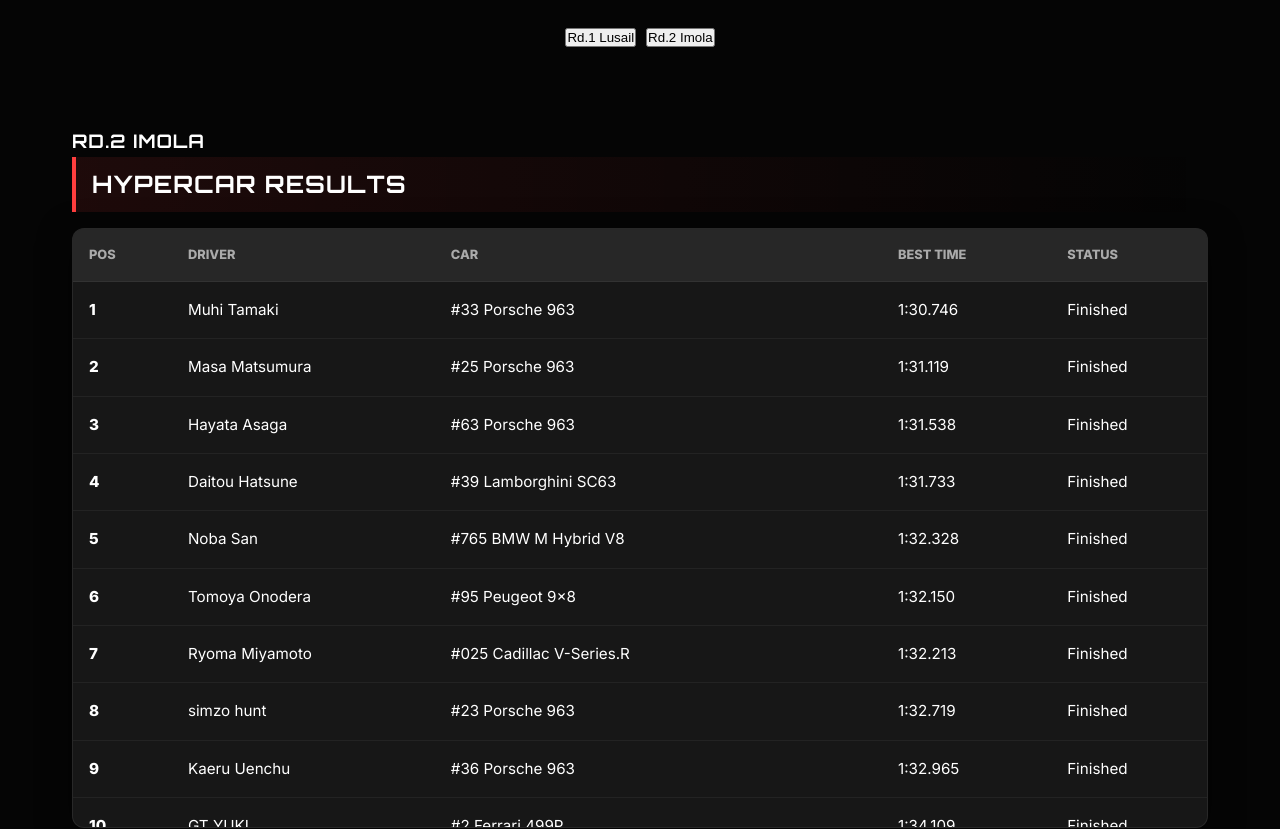
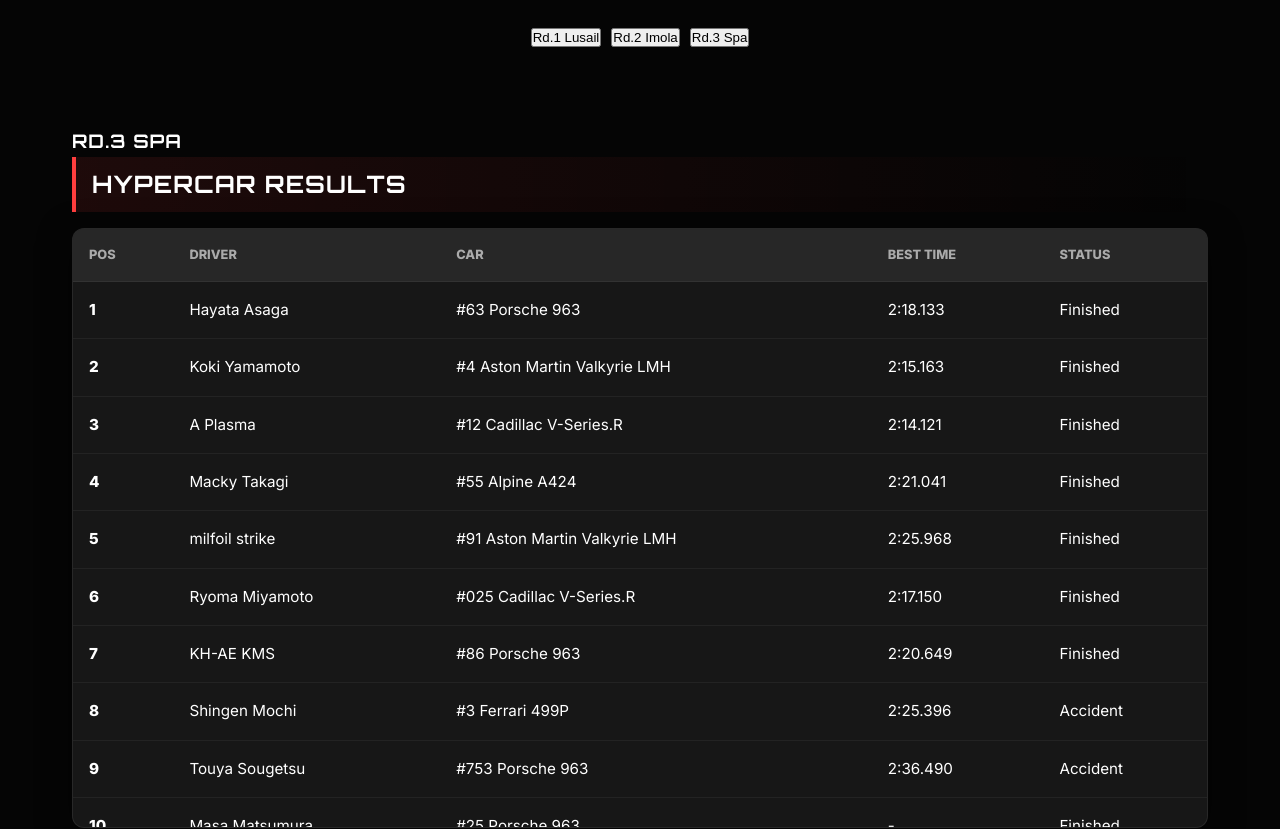
Before and after one commit to ciccida/wec-sprint-series, a React (Vite) app: page / in a window 1280 px wide. Shown: the part 3710-4539 px from the top of the page. Built offline with nearby package versions, Linux system fonts and the light colour scheme.

Commit message:
feat(ui): Add Rd.3 Spa to Race Results selector

```diff
--- a/src/App.jsx
+++ b/src/App.jsx
@@ -13,13 +13,14 @@
 import Footer from './components/Footer';
 
 function App() {
-    // Default to the latest round (2)
-    const [selectedRound, setSelectedRound] = useState(2);
+    // Default to the latest round (3)
+    const [selectedRound, setSelectedRound] = useState(3);
 
     // Mapping for display names
     const roundNames = {
         1: "Rd.1 Lusail",
-        2: "Rd.2 Imola"
+        2: "Rd.2 Imola",
+        3: "Rd.3 Spa"
     };
 
     return (
@@ -35,19 +36,16 @@
                 <div className="ranking-container">
                     <div className="ranking-header">
                         <h2>Race Results</h2>
-                        <div className="round-selector" style={{ display: 'flex', gap: '10px', marginTop: '10px', justifyContent: 'center' }}>
-                            <button
-                                onClick={() => setSelectedRound(1)}
-                                className={`uk-button ${selectedRound === 1 ? 'uk-button-primary' : 'uk-button-default'}`}
-                            >
-                                Rd.1 Lusail
-                            </button>
-                            <button
-                                onClick={() => setSelectedRound(2)}
-                                className={`uk-button ${selectedRound === 2 ? 'uk-button-primary' : 'uk-button-default'}`}
-                            >
-                                Rd.2 Imola
-                            </button>
+                        <div className="round-selector" style={{ display: 'flex', gap: '10px', marginTop: '10px', justifyContent: 'center', flexWrap: 'wrap' }}>
+                            {Object.entries(roundNames).map(([round, name]) => (
+                                <button
+                                    key={round}
+                                    onClick={() => setSelectedRound(Number(round))}
+                                    className={`uk-button ${selectedRound === Number(round) ? 'uk-button-primary' : 'uk-button-default'}`}
+                                >
+                                    {name}
+                                </button>
+                            ))}
                         </div>
                     </div>
                     <RaceResults results={raceResults[selectedRound]} roundName={roundNames[selectedRound]} />
```
